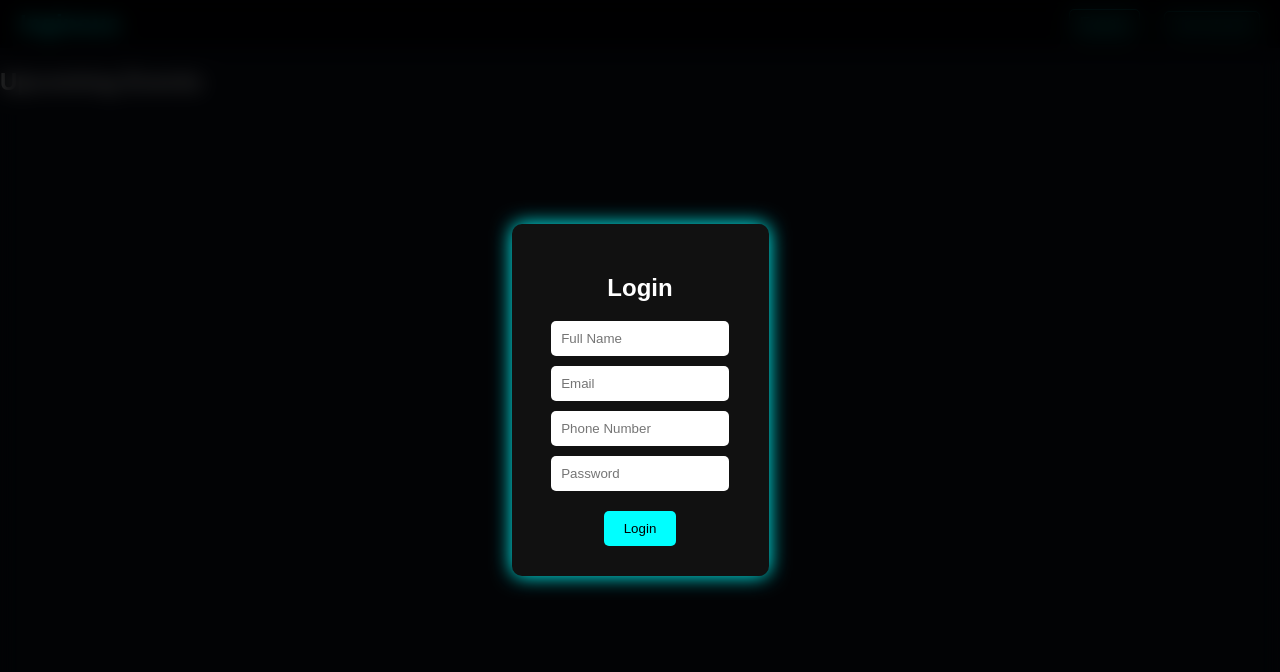
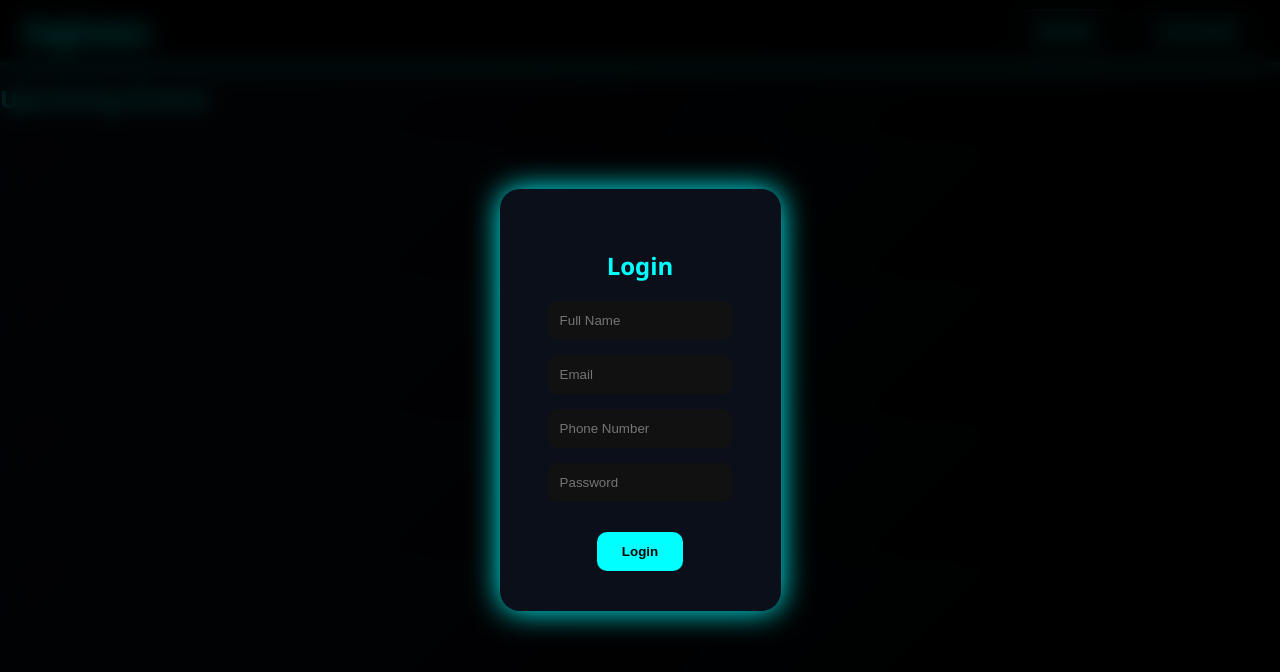
Before and after one commit to mohamedsaid69/inginous, a plain HTML site: page index.html in a window 1280 px wide. Drawn offline with Linux system fonts and the light colour scheme.

Commit message:
Update style.css

```diff
--- a/style.css
+++ b/style.css
@@ -1,9 +1,9 @@
-/* General Styles */
+/* General Body */
 body {
     margin: 0;
-    font-family: Arial, sans-serif;
-    background: #0a0f1a;
-    color: #fff;
+    font-family: 'Segoe UI', sans-serif;
+    background: linear-gradient(135deg, #0a0f1a, #000);
+    color: #0ff;
 }
 
 /* Navbar */
@@ -13,32 +13,37 @@ body {
     display: flex;
     justify-content: space-between;
     align-items: center;
-    background: rgba(0,0,0,0.8);
-    padding: 10px 20px;
+    background: rgba(0,0,0,0.85);
+    padding: 12px 25px;
+    box-shadow: 0 0 20px #0ff;
     backdrop-filter: blur(10px);
     z-index: 1000;
 }
 .navbar .logo {
-    font-size: 24px;
-    color: #0ff;
+    font-size: 28px;
     font-weight: bold;
+    text-shadow: 0 0 15px #0ff;
 }
 .navbar .links a, .navbar .links button {
     margin-left: 20px;
     color: #0ff;
-    background: none;
+    background: rgba(0,0,0,0.3);
     border: 1px solid #0ff;
-    padding: 5px 10px;
-    border-radius: 5px;
+    padding: 8px 20px;
+    border-radius: 10px;
+    text-decoration: none;
+    font-weight: bold;
+    text-shadow: 0 0 5px #0ff;
     cursor: pointer;
     transition: 0.3s;
 }
 .navbar .links a:hover, .navbar .links button:hover {
     background: #0ff;
     color: #000;
+    text-shadow: none;
 }
 
-/* Popup */
+/* Popups */
 .popup {
     display: none;
     position: fixed;
@@ -53,56 +58,63 @@ body {
     z-index: 1001;
 }
 .popup-content {
-    background: #111;
-    padding: 30px;
-    border-radius: 10px;
+    background: #0a0f1a;
+    padding: 40px;
+    border-radius: 20px;
     text-align: center;
-    box-shadow: 0 0 20px #0ff;
+    box-shadow: 0 0 30px #0ff;
 }
 .popup-content input {
     display: block;
-    margin: 10px auto;
-    padding: 10px;
+    margin: 15px auto;
+    padding: 12px;
     width: 80%;
-    border-radius: 5px;
+    border-radius: 10px;
     border: none;
+    background: #111;
+    color: #0ff;
 }
 .popup-content button {
-    padding: 10px 20px;
+    padding: 12px 25px;
     border: none;
-    border-radius: 5px;
+    border-radius: 10px;
     background: #0ff;
     color: #000;
+    font-weight: bold;
     cursor: pointer;
-    margin-top: 10px;
+    margin-top: 15px;
 }
 
-/* QR Popup */
+/* QR Code */
 #qrCode {
     margin-bottom: 20px;
+    background: #0a0f1a;
+    border-radius: 10px;
 }
 
-/* Event List */
+/* Events List */
 #eventList {
-    margin: 20px;
+    margin: 25px;
 }
 .event-item {
     background: #111;
-    margin-bottom: 10px;
-    padding: 10px;
-    border-left: 3px solid #0ff;
+    margin-bottom: 12px;
+    padding: 15px;
+    border-left: 4px solid #0ff;
+    border-radius: 10px;
     position: relative;
 }
+
+/* Delete Button */
 .delete-btn {
     position: absolute;
-    right: 10px;
-    top: 10px;
+    right: 15px;
+    top: 15px;
     color: #0ff;
     cursor: pointer;
+    font-weight: bold;
     display: none;
 }
-
-/* Admin Mode */
 .admin-mode .delete-btn {
     display: inline;
 }
```
